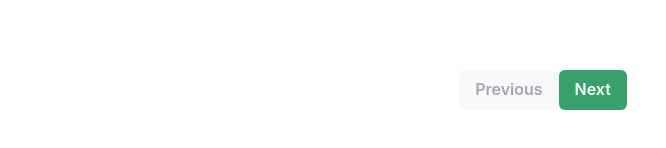
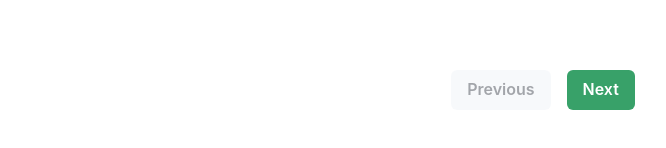
Before and after one commit to NUSDEGS/nusdegs-web, a Next.js app: page /generate in a window 1280 px wide. Shown: the part 570-718 px from the top of the page, without its empty margins (97-763 px from the left). Built offline with nearby package versions, Linux system fonts and the light colour scheme.

Commit message:
add spacing between buttons in generate.tsx

```diff
--- a/src/pages/generate.tsx
+++ b/src/pages/generate.tsx
@@ -328,6 +328,7 @@ export default function Generate() {
           </Section>
 
           <Center>
+            <HStack spacing='1rem'>
               <Button
                 onClick={() => setCurrentSectionIndex(currentSectionIndex - 1)}
                 isDisabled={currentSectionIndex == 0}
@@ -351,6 +352,7 @@ export default function Generate() {
               >
                 Done
               </Button>
+            </HStack>
           </Center>
         </form>
       </main>
```
Lines whose indentation alone changed are shown as unchanged.
